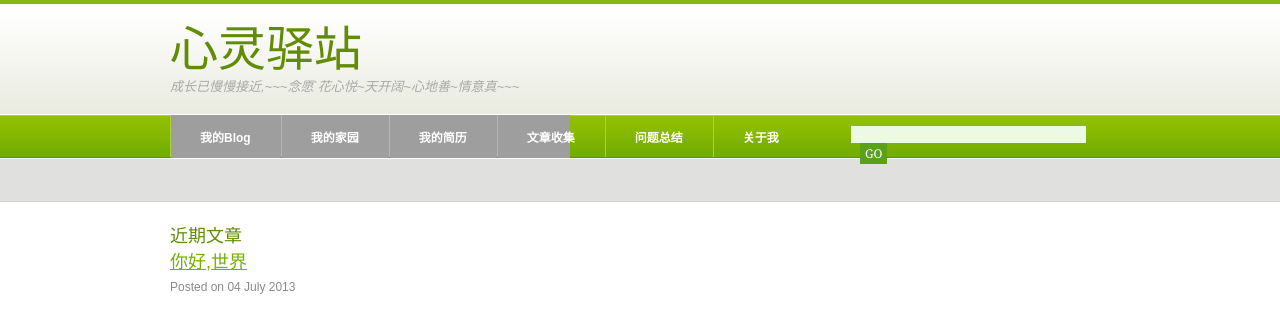
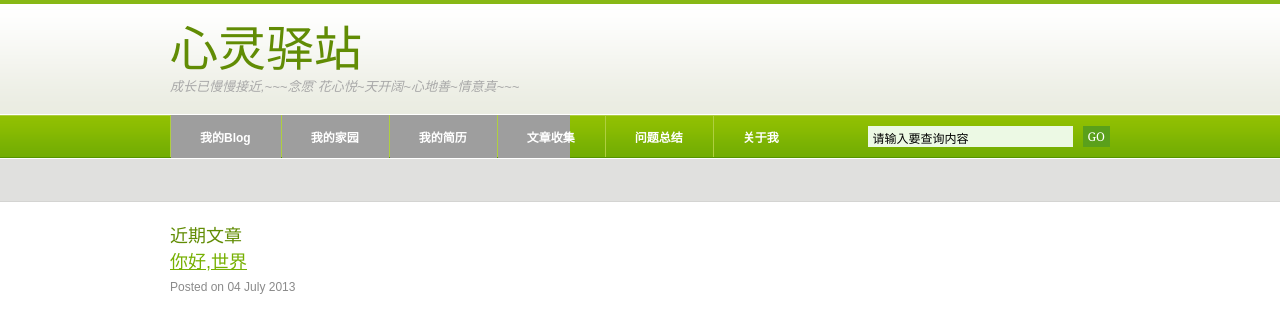
Before and after one commit to cailiwei/yuan, a Jekyll site: the page built from index.html, in a window 1280 px wide. Shown: the top 316 px of the page. Built offline with Jekyll 4.4.1, drawn with Linux system fonts in a browser that asks for light colours; the list of posts is cut into pages by our own code; comment, search, counter and statistics services are not loaded.

Commit message:
Test again

```diff
--- a/_layouts/default.html
+++ b/_layouts/default.html
@@ -43,7 +43,7 @@
 					<fieldset>
 						<input type="hidden" name="cx" value="013327025781380964119:0ig1vkb9ffq">
 						<input type="hidden" name="ie" value="UTF-8">
-						<input type="text" name="q" id="search-text" size="15" class="googlesb fl" style="margin-left:1px;width:230px;height:14px;outline:none;" />
+						<input type="text" name="s" id="search-text" size="15" value="请输入要查询内容"/>
 						<input type="submit" id="search-submit" value="GO" />
 					</fieldset>
 				</form>
```
